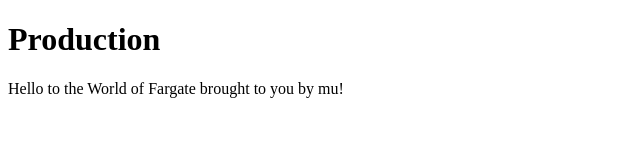
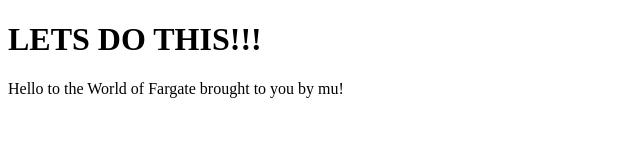
Before and after one commit to surfnbrain/test-fargate, a plain HTML site: page index.html in a window 1280 px wide. Shown: the whole page, without its empty margins (0-640 px from the left). Drawn offline with Linux system fonts and the light colour scheme.

Commit message:
changed the page again

```diff
--- a/index.html
+++ b/index.html
@@ -5,7 +5,7 @@
     <title>Production</title>
   </head>
   <body>
-    <h1>Production</h1>
+    <h1>LETS DO THIS!!!</h1>
 
     <p>Hello to the World of Fargate brought to you by mu!
   </body>
```
